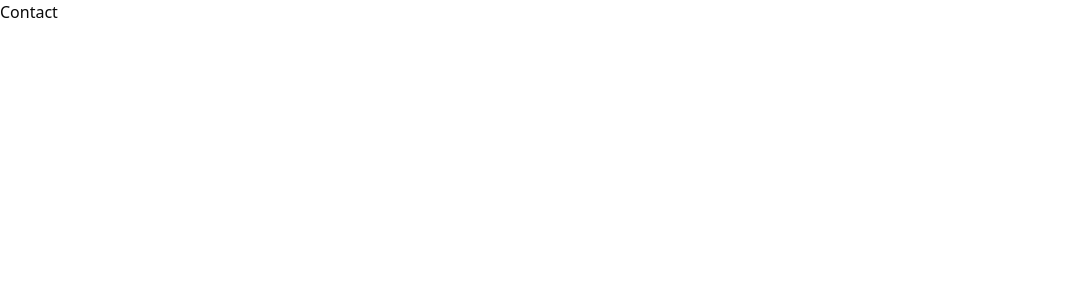
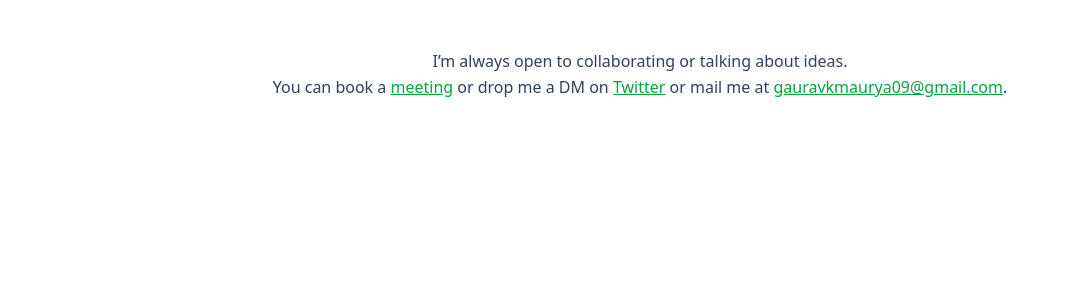
Before and after one commit to gaurav0973/my-portfolio, a Next.js app: page /Contact in a window 1280 px wide. Shown: the top 300 px of the page, without its empty margins (0-1068 px from the left). Built offline with nearby package versions, Linux system fonts and the light colour scheme.

Commit message:
created contact page

```diff
--- a/app/(contentTabs)/Blogs/page.tsx
+++ b/app/(contentTabs)/Blogs/page.tsx
@@ -20,6 +20,7 @@ function Blogs() {
         "https://api.rss2json.com/v1/api.json?rss_url=https://medium.com/feed/@gauravkmaurya09"
       );
       const data = await response.json();
+      // console.log(data.items);
       setFetchedInfo(data.items);
     };
 
--- a/app/(contentTabs)/Contact/page.tsx
+++ b/app/(contentTabs)/Contact/page.tsx
@@ -1,6 +1,39 @@
+"use client";
+import Link from "next/link";
+
 function Contact() {
   return (
-    <div>Contact</div>
-  )
+    <div className="flex flex-col items-center justify-center space-y-6 py-12">
+      <div className="text-center space-y-4 text-slate-700 dark:text-gray-300 leading-relaxed">
+        {"I’m always open to collaborating or talking about ideas."} <br />
+        You can book a{" "}
+        <Link
+          href="https://cal.com/maurya-js/30min?overlayCalendar=true"
+          target="_blank"
+          rel="noopener noreferrer"
+          className="text-green-600 dark:text-green-400 underline hover:opacity-80"
+        >
+          meeting
+        </Link>{" "}
+        or drop me a DM on{" "}
+        <Link
+          href="https://x.com/gauravkmaurya09"
+          target="_blank"
+          rel="noopener noreferrer"
+          className="text-green-600 dark:text-green-400 underline hover:opacity-80"
+        >
+          Twitter
+        </Link>{" "}
+        or mail me at{" "}
+        <a
+          href="mailto:gauravkmaurya09@gmail.com"
+          className="text-green-600 dark:text-green-400 underline hover:opacity-80"
+        >
+          gauravkmaurya09@gmail.com
+        </a>.
+      </div>
+    </div>
+  );
 }
-export default Contact
+
+export default Contact;
--- a/app/ContentTabs/page.tsx
+++ b/app/ContentTabs/page.tsx
@@ -4,8 +4,9 @@ import toast from "react-hot-toast";
 import Projects from "../(contentTabs)/Projects/page";
 import ProofOfWork from "../(contentTabs)/ProofOfWork/page";
 import Blogs from "../(contentTabs)/Blogs/page";
-import { Contact } from "lucide-react";
+
 import { TABS } from "@/constants/constants";
+import Contact from "../(contentTabs)/Contact/page";
 
 function ContentTabs() {
     const [activeTab, setActiveTab] = useState('Projects');
```
